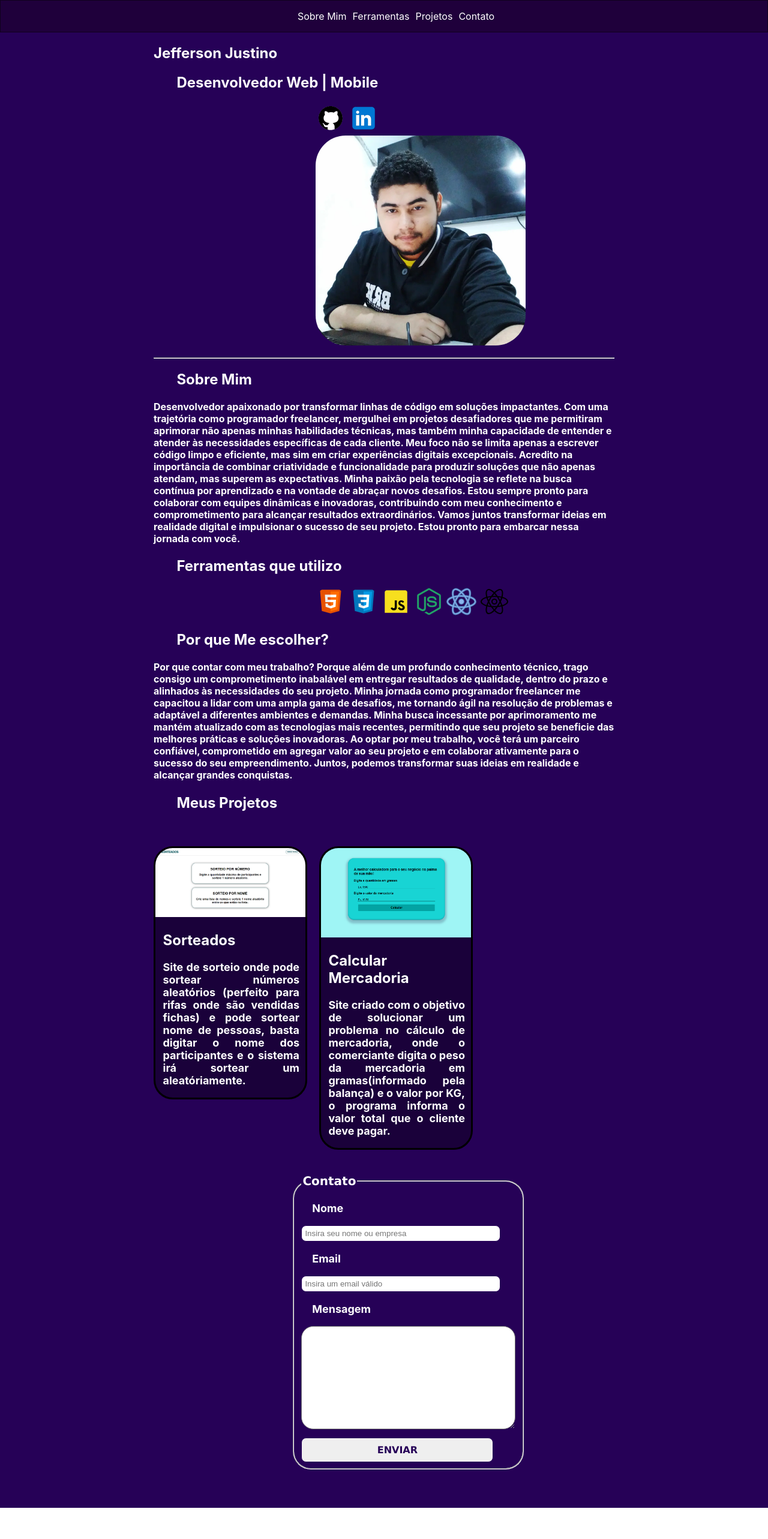
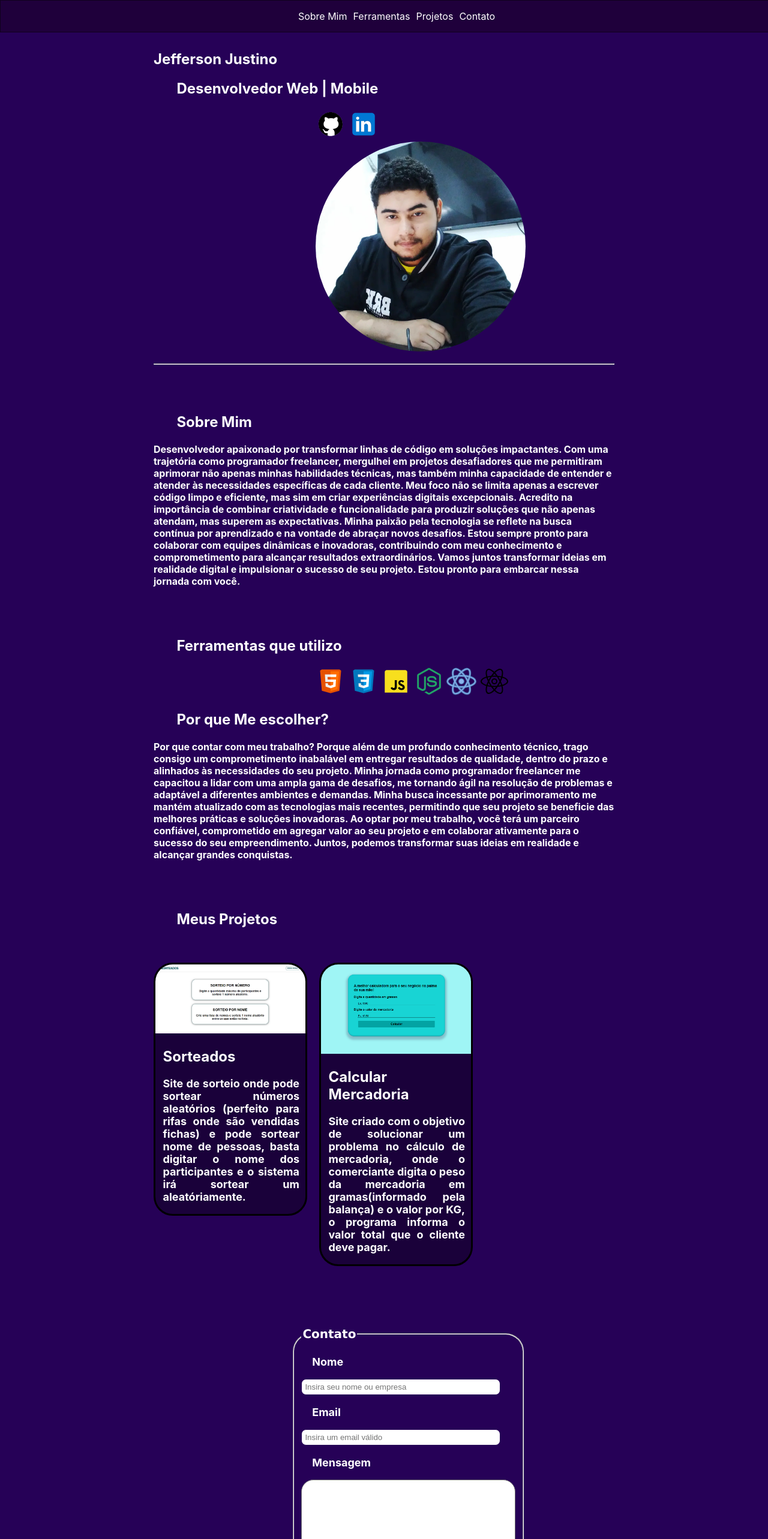
Before and after one commit to jefferson-justino/Portfolio, a React (Create React App) app: page / in a window 1280 px wide. Shown: the top 2566 px of the page at 60% size. Before the commit the page ends 2514 px from the top, so only its background shows below. Built offline with nearby package versions, Linux system fonts and the light colour scheme.

Commit message:
melhorias

```diff
--- a/src/App.css
+++ b/src/App.css
@@ -12,19 +12,21 @@ align-items: center;
 header{
     border: 1px solid  rgb(16, 1, 29);
     background-color: rgb(31, 0, 59);
+    position: fixed;
+    width: 100%;
 }
 .icone{
     width: 50px;
 }
 .photo{
     width: 350px;
-    border-radius: 50px;
+    border-radius: 200px;
 }
 main{
     padding-left: 20%;
     padding-right: 20%;
     padding-bottom: 5%;
-
+    padding-top: 5%;
 }
 .app{
     background-color: rgb(38, 1, 87);
@@ -81,3 +83,30 @@ header nav ul a :hover{
 html{
     scroll-behavior:smooth;
 }
+#sobreMim{
+    padding-top: 8%;
+}
+#ferramentas{
+    padding-top: 8%;
+}
+#contato{
+    padding-top: 8%;
+}
+#projetos{
+    padding-top: 8%;
+}
+footer{
+    display: flex;
+    flex-wrap: wrap;
+    gap: 10px;
+    justify-content: center;
+    background-color: rgb(24, 1, 44);
+   padding-top: 1%;
+   padding-bottom: 1%;
+}
+.iconeFooter{
+    width: 30px;
+}
+#nome :hover{
+transform: scale(1);
+}
--- a/src/App.js
+++ b/src/App.js
@@ -28,9 +28,9 @@ function App() {
         </header>
 
 
-        <main>
+        <main id='jeff' >
          <section>
-          <h1>Jefferson Justino</h1>
+          <h1 >Jefferson Justino</h1>
           <h2>Desenvolvedor Web | Mobile</h2>
 
             <figure>
@@ -81,8 +81,8 @@ Ao optar por meu trabalho, você terá um parceiro confiável, comprometido em a
               <Project/>
           </section>
 
-            <article>
-                <form id='contato'>
+            <article id='contato'>
+                <form >
                   <fieldset>
                     <legend>Contato</legend>
                 <p>Nome</p>
@@ -100,6 +100,11 @@ Ao optar por meu trabalho, você terá um parceiro confiável, comprometido em a
 
 
         </main>
+          <footer>
+          <a href='https://github.com/jefferson-justino' target='_blank'  rel="noreferrer"> <img src={github} className='iconeFooter' alt='github'/> </a>
+            <a href='https://www.linkedin.com/in/jefferson-justino-b5879920b/' target='_blank'  rel="noreferrer"> <img src={linkedin} className='iconeFooter' alt='linkedin'/> </a>
+             <a href='#jeff' id='nome'> <pre>Jefferson Justino 2023 ©</pre></a>
+          </footer>
 
     </div>
   );
--- a/src/components/projects.js
+++ b/src/components/projects.js
@@ -1,5 +1,4 @@
 import './project.css'
-
 import imgCalculador from '../images/projetos/calculadorMercadoria.png'
 import imgSorteados from '../images/projetos/sorteados.png'
 export default function Project (){
```
